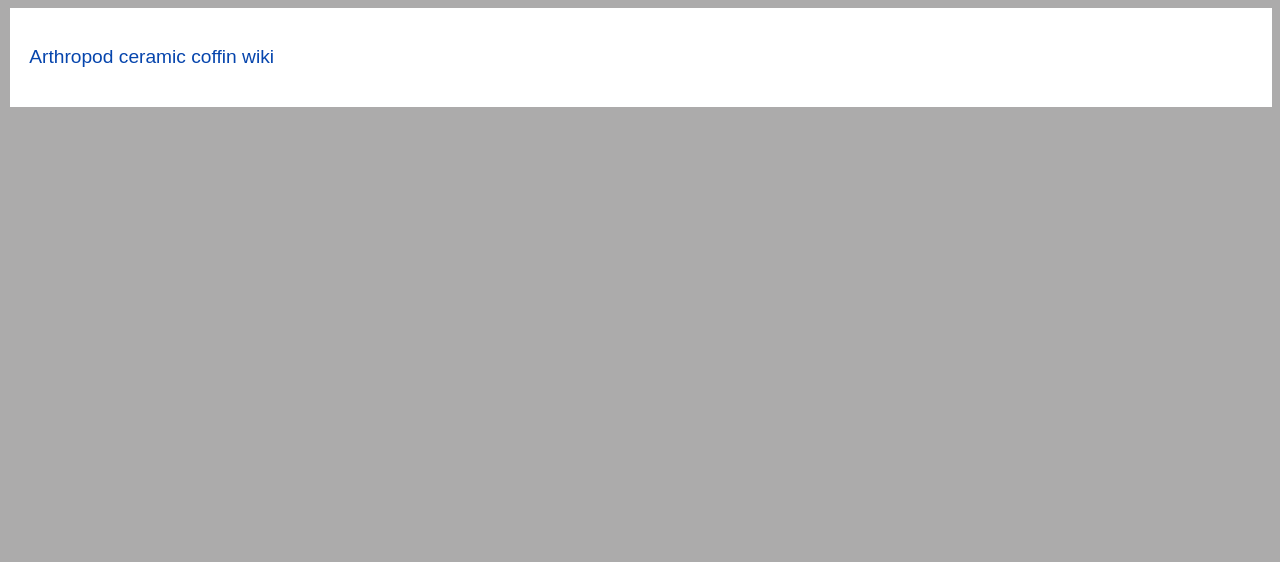
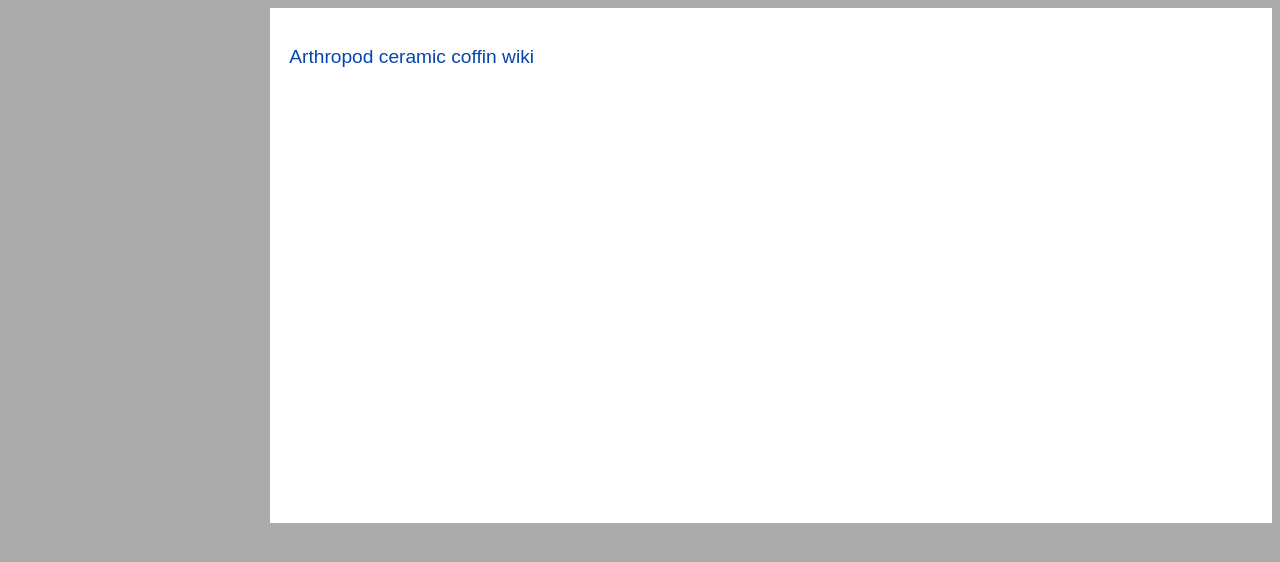
Before and after one commit to scottvr/scottvr.github.io, a Jekyll site: the page built from wikis.md, in a window 1280 px wide. Shown: the top 562 px of the page. Built offline with Jekyll 4.4.1, drawn with Linux system fonts in a browser that asks for light colours.

Commit message:
Update wikimain.scss

```diff
--- a/css/wikimain.scss
+++ b/css/wikimain.scss
@@ -1,4 +1,5 @@
 ---
 # Only the main Sass file needs front matter (the dashes are enough)
 ---
+@import "grid";
 @import "wiki";
```
